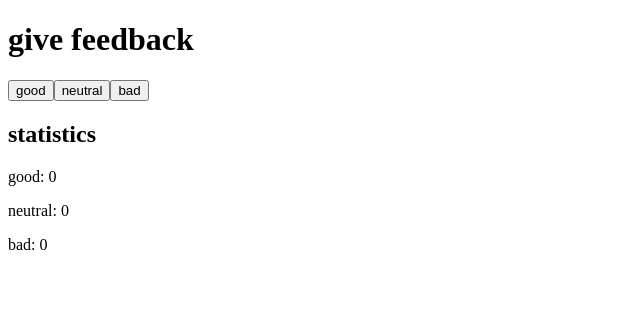
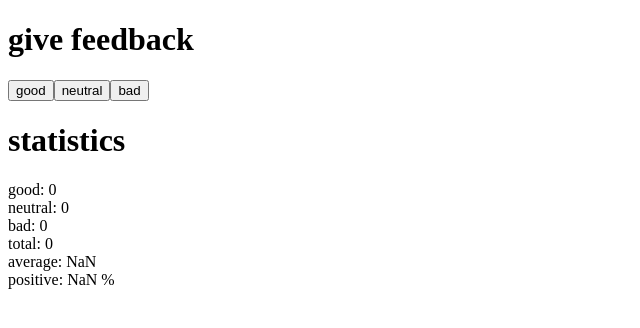
Before and after one commit to IanFonzie/fso, a React (Create React App) app in the folder part1/unicafe/: page / in a window 1280 px wide. Shown: the top 328 px of the page, without its empty margins (0-640 px from the left). Built offline with nearby package versions, Linux system fonts and the light colour scheme.

Commit message:
Complete exercise 1.7

```diff
--- a/part1/unicafe/src/App.js
+++ b/part1/unicafe/src/App.js
@@ -1,15 +1,19 @@
 import React, { useState } from 'react'
-
-const incrementor = (callback, val) => () => {
-  callback(val + 1);
-}
 
 const Button = ({handleClick, btnText}) => {
   return <button onClick={handleClick}>{btnText}</button>
 }
 
 const Counter = ({label, value}) => {
-  return <p>{label}: {value}</p>
+  return <div>{label}: {value}</div>
+}
+
+const RatioDisplay = ({label, count, total}) => {
+  return <div>{label}: {count / total}</div>
+}
+
+const AvgDisplay = ({label, count, total}) => {
+  return <div>{label}: {count / total * 100} %</div>
 }
 
 const App = () => {
@@ -17,17 +21,37 @@ const App = () => {
   const [good, setGood] = useState(0)
   const [neutral, setNeutral] = useState(0)
   const [bad, setBad] = useState(0)
+  const [avgCount, setAvgCount] = useState(0)
+  const [total, setTotal] = useState(0)
+
+  const statUpdater = (callback, val, modifier) => () => {
+    callback(val + 1)
+    setAvgCount(avgCount + modifier)
+    setTotal(total + 1)
+  }
 
   return (
     <div>
       <h1>give feedback</h1>
-      <Button handleClick={incrementor(setGood, good)} btnText={"good"} />
-      <Button handleClick={incrementor(setNeutral, neutral)} btnText={"neutral"} />
-      <Button handleClick={incrementor(setBad, bad)} btnText={"bad"} />
-      <h2>statistics</h2>
-      <Counter label={"good"} value={good}></Counter>
-      <Counter label={"neutral"} value={neutral}></Counter>
-      <Counter label={"bad"} value={bad}></Counter>
+      <Button
+        handleClick={statUpdater(setGood, good, 1)}
+        btnText={"good"}
+      />
+      <Button
+        handleClick={statUpdater(setNeutral, neutral, 0)}
+        btnText={"neutral"}
+      />
+      <Button
+        handleClick={statUpdater(setBad, bad, -1)}
+        btnText={"bad"}
+      />
+      <h1>statistics</h1>
+      <Counter label={"good"} value={good} />
+      <Counter label={"neutral"} value={neutral} />
+      <Counter label={"bad"} value={bad} />
+      <Counter label={"total"} value={total} />
+      <RatioDisplay label={"average"} count={avgCount} total={total} />
+      <AvgDisplay label={"positive"} count={good} total={total} />
     </div>
   )
 }
```
